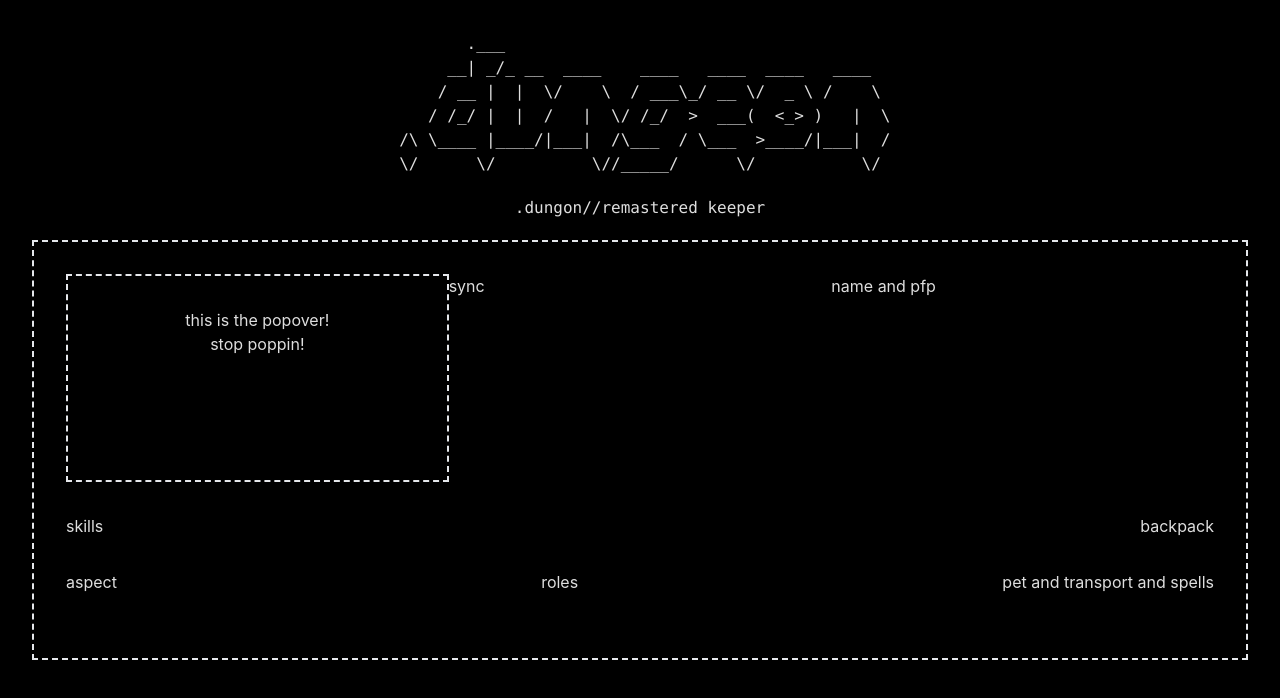
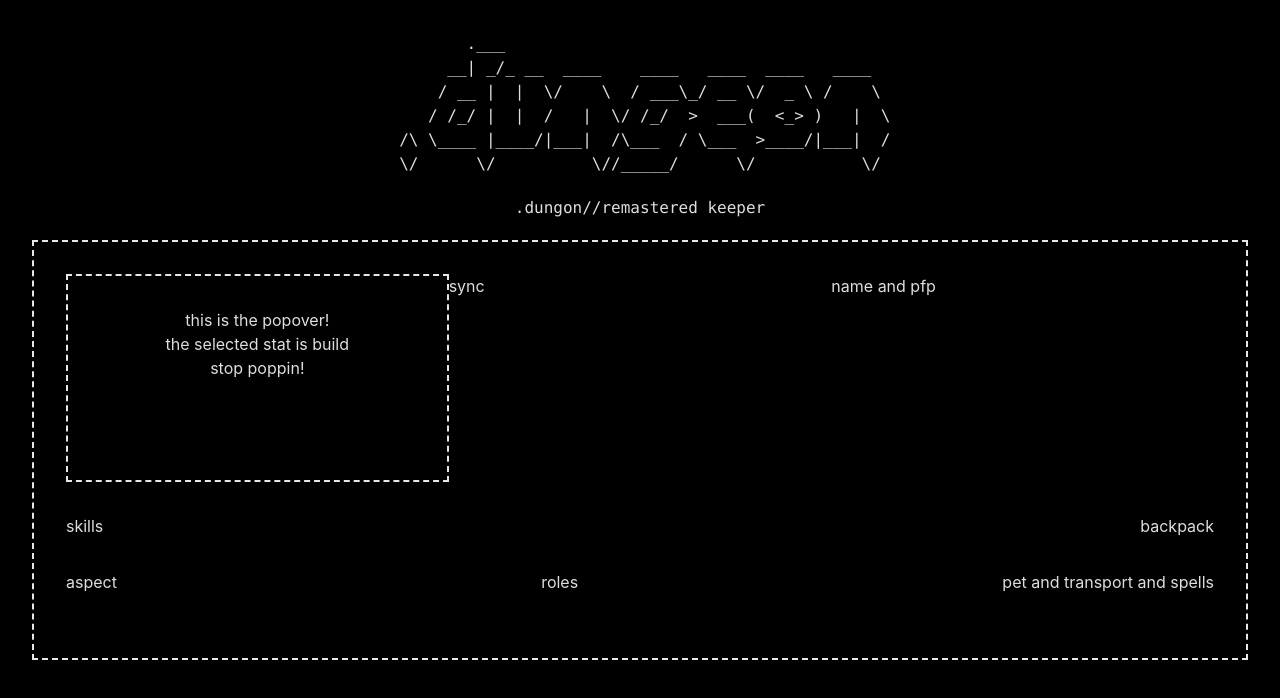
Before and after one commit to cam-ball/dot-dungon-keeper, a React (Vite) app: page / in a window 1280 px wide. Both pictures are taken after a click on the element 178 px from the left and 382 px from the top of the page. Shown: the top 698 px of the page. Built offline with nearby package versions, Linux system fonts and the light colour scheme.

Commit message:
stat select refactor to share state

```diff
--- a/src/components/keeper/stats/Popover.tsx
+++ b/src/components/keeper/stats/Popover.tsx
@@ -1,11 +1,13 @@
 type PopoverProps = {
   setShowPopover: (val: boolean) => void;
+  currentStat: string;
 };
 
-const Popover = ({ setShowPopover }: PopoverProps) => {
+const Popover = ({ setShowPopover, currentStat }: PopoverProps) => {
   return (
     <div className="flex flex-col justify-between">
       <div>this is the popover!</div>
+      <div>the selected stat is {currentStat}</div>
       <button
         onClick={() => {
           setShowPopover(false);
--- a/src/components/keeper/stats/Stat.tsx
+++ b/src/components/keeper/stats/Stat.tsx
@@ -1,16 +1,16 @@
 type StatProps = {
   statName: string;
-  setShowPopover: (val: boolean) => void;
+  onClick: (stat: string) => void;
 };
 
-const Stat = ({ statName, setShowPopover }: StatProps) => {
+const Stat = ({ statName, onClick }: StatProps) => {
   return (
     <div className="m-2 w-1/2">
       <h4>{statName}</h4>
       <div
         className="border-2 border-dashed p-4"
         onClick={() => {
-          setShowPopover(true);
+          onClick(statName);
         }}
       >
         {""}
--- a/src/components/keeper/stats/index.tsx
+++ b/src/components/keeper/stats/index.tsx
@@ -4,25 +4,34 @@ import { useState } from "react";
 
 const Stats = () => {
   const [showPopover, setShowPopover] = useState(false);
+  const [currentStat, setCurrentStat] = useState<string | null>(null);
+
+  const selectStat = (statName: string) => {
+    setShowPopover(true);
+    setCurrentStat(statName);
+  };
 
   return (
     <div className="w-100 min-h-52 basis-1/3 border-2 border-dashed p-8 text-center">
       {showPopover ? (
-        <Popover setShowPopover={setShowPopover} />
+        <Popover
+          setShowPopover={setShowPopover}
+          currentStat={currentStat as string}
+        />
       ) : (
         <>
           <h3>stats</h3>
           <div className="flex flex-row justify-between">
-            <Stat statName="build" setShowPopover={setShowPopover} />
-            <Stat statName="meta" setShowPopover={setShowPopover} />
+            <Stat statName="build" onClick={selectStat} />
+            <Stat statName="meta" onClick={selectStat} />
           </div>
           <div className="flex flex-row justify-between">
-            <Stat statName="presence" setShowPopover={setShowPopover} />
-            <Stat statName="hands" setShowPopover={setShowPopover} />
+            <Stat statName="presence" onClick={selectStat} />
+            <Stat statName="hands" onClick={selectStat} />
           </div>
           <div className="flex flex-row justify-between">
-            <Stat statName="tilt" setShowPopover={setShowPopover} />
-            <Stat statName="rng" setShowPopover={setShowPopover} />
+            <Stat statName="tilt" onClick={selectStat} />
+            <Stat statName="rng" onClick={selectStat} />
           </div>
         </>
       )}
```
